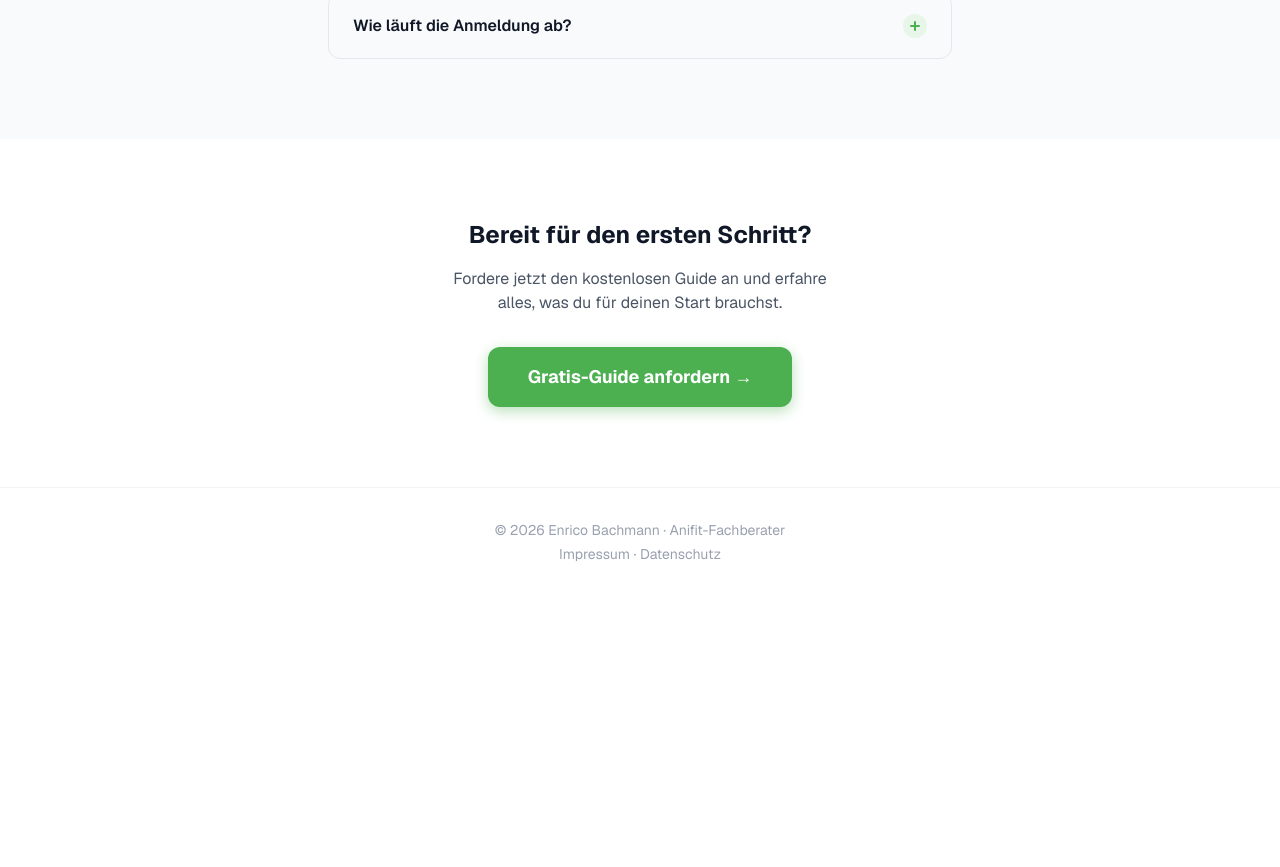
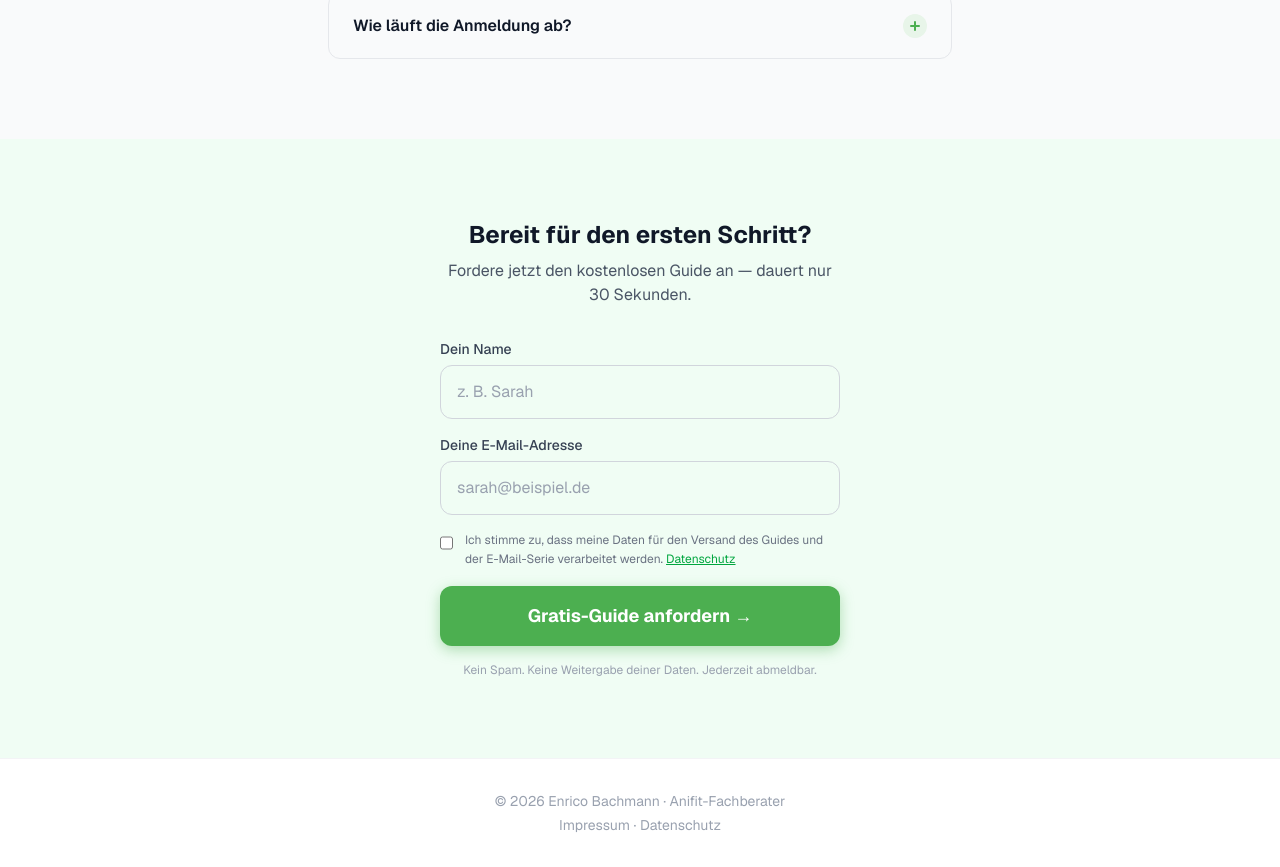
Before and after one commit to Rinacla/anifit-partner-funnel, a Next.js app: page / in a window 1280 px wide. Shown: the part 4700-5567 px from the top of the page. Before the commit the page ends 5296 px from the top, so only its background shows below. Built offline with nearby package versions, Linux system fonts and the light colour scheme.

Commit message:
feat: bottom inline lead form — replace scroll-to-top CTA with second form for better conversion

```diff
--- a/app/_components/LeadForm.tsx
+++ b/app/_components/LeadForm.tsx
@@ -3,7 +3,7 @@
 import { useState, FormEvent } from "react";
 import { useRouter } from "next/navigation";
 
-export default function LeadForm() {
+export default function LeadForm({ idPrefix = "" }: { idPrefix?: string }) {
   const router = useRouter();
   const [name, setName] = useState("");
   const [email, setEmail] = useState("");
@@ -42,13 +42,13 @@ export default function LeadForm() {
     <form onSubmit={handleSubmit} className="space-y-4">
       <div>
         <label
-          htmlFor="name"
+          htmlFor={`${idPrefix}name`}
           className="block text-sm font-medium text-gray-700 mb-1.5"
         >
           Dein Name
         </label>
         <input
-          id="name"
+          id={`${idPrefix}name`}
           type="text"
           required
           autoComplete="given-name"
@@ -62,13 +62,13 @@ export default function LeadForm() {
       </div>
       <div>
         <label
-          htmlFor="email"
+          htmlFor={`${idPrefix}email`}
           className="block text-sm font-medium text-gray-700 mb-1.5"
         >
           Deine E-Mail-Adresse
         </label>
         <input
-          id="email"
+          id={`${idPrefix}email`}
           type="email"
           required
           autoComplete="email"
@@ -81,14 +81,14 @@ export default function LeadForm() {
       </div>
       <div className="flex items-start gap-3">
         <input
-          id="consent"
+          id={`${idPrefix}consent`}
           type="checkbox"
           checked={consent}
           onChange={(e) => setConsent(e.target.checked)}
           className="mt-1 w-4 h-4 rounded border-gray-300 text-green-600 focus:ring-green-500"
           disabled={loading}
         />
-        <label htmlFor="consent" className="text-xs text-gray-500 leading-relaxed">
+        <label htmlFor={`${idPrefix}consent`} className="text-xs text-gray-500 leading-relaxed">
           Ich stimme zu, dass meine Daten für den Versand des Guides und der
           E-Mail-Serie verarbeitet werden.{" "}
           <a href="/datenschutz" className="text-green-600 underline">Datenschutz</a>
--- a/app/page.tsx
+++ b/app/page.tsx
@@ -252,23 +252,15 @@ export default function Home() {
         </div>
       </section>
 
-      {/* CTA */}
-      <section className="mx-auto max-w-md px-6 py-20 text-center">
-        <h2 className="text-2xl font-bold mb-4">Bereit für den ersten Schritt?</h2>
-        <p className="text-gray-600 mb-8">
-          Fordere jetzt den kostenlosen Guide an und erfahre alles, was du für
-          deinen Start brauchst.
-        </p>
-        <a
-          href="#guide"
-          className="inline-block py-4 px-10 rounded-xl font-bold text-white text-lg transition-all"
-          style={{
-            background: "#4CAF50",
-            boxShadow: "0 4px 14px rgba(76,175,80,0.4)",
-          }}
-        >
-          Gratis-Guide anfordern →
-        </a>
+      {/* Bottom CTA with inline form */}
+      <section className="bg-green-50 py-20">
+        <div className="mx-auto max-w-md px-6">
+          <h2 className="text-2xl font-bold text-center mb-2">Bereit für den ersten Schritt?</h2>
+          <p className="text-center text-gray-600 mb-8">
+            Fordere jetzt den kostenlosen Guide an — dauert nur 30 Sekunden.
+          </p>
+          <LeadForm idPrefix="bottom-" />
+        </div>
       </section>
 
       {/* Footer */}
```
